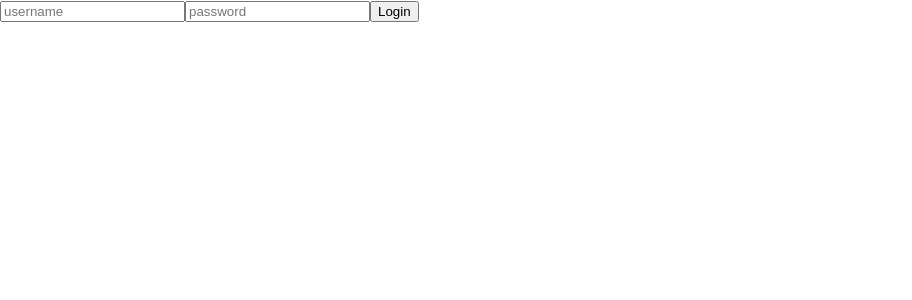
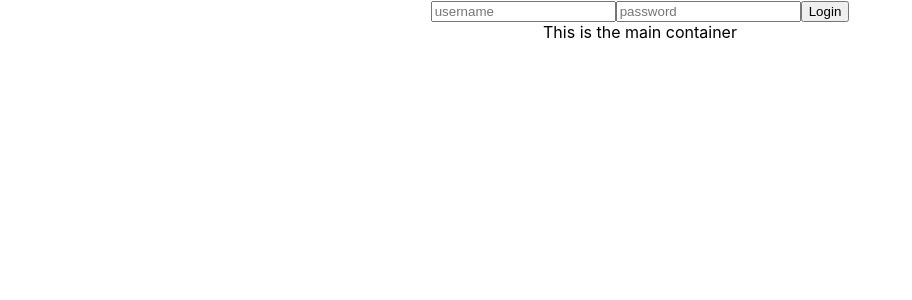
Before and after one commit to CroleyMoley/reddit-clone-app-frontend, a React (Create React App) app: page /login in a window 1280 px wide. Shown: the top 300 px of the page, without its empty margins (0-912 px from the left). Built offline with nearby package versions, Linux system fonts and the light colour scheme; no server answers.

Commit message:
built main container where articles will go

```diff
--- a/src/App.js
+++ b/src/App.js
@@ -5,6 +5,7 @@
 import { getCurrentUser } from './actions/currentUser.js'
 import Logout from './components/Logout.js'
 import NavBar from './components/NavBar.js'
+import MainContainer from './components/MainContainer.js'
 
 class App extends React.Component {
 
@@ -15,18 +16,16 @@
 
   render(){
     return (
-     this.props.currentUser ? <Logout /> : <Login />,
-     <NavBar/>
+     <div className="App">
+        <NavBar/>
+        <MainContainer/>
+     </div>
     );
 
   }
 }
 
 
-const mapStateToProps = ({ currentUser }) => {
-  return{
-    currentUser
-  }
-}
 
-export default connect(mapStateToProps, { getCurrentUser })(App);
+
+export default connect(null, { getCurrentUser })(App);
--- /dev/null
+++ b/src/components/MainContainer.js
@@ -0,0 +1,11 @@
+import React from 'react'
+
+const MainContainer = () => {
+    return (
+        <div className="MainContainer">
+            This is the main container
+        </div>
+    )
+}
+
+export default MainContainer
```
